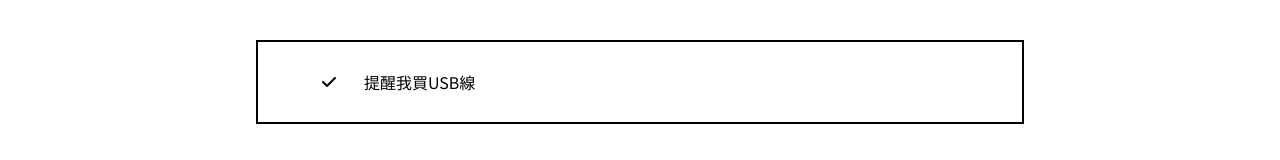
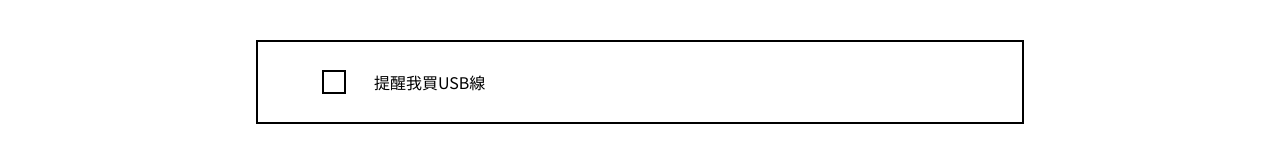
Before and after one commit to todelusion/React-todolist, a React (Vite) app: page / in a window 1280 px wide. Shown: the part 260-420 px from the top of the page. Built offline with nearby package versions, Linux system fonts and the light colour scheme; a web font is replaced by a local one.

Commit message:
f/UI_line-through

```diff
--- a/src/tailwind.css
+++ b/src/tailwind.css
@@ -34,4 +34,15 @@
   .hover-RectangleSelf {
     @apply before:duration-150 hover:before:left-7 hover:before:-right-7 hover:before:top-7 hover:before:-bottom-7;
   }
+  .hover-faX {
+    @apply
+  }
 }
+
+.i-faX {
+  display: none;
+}
+li:hover> .i-faX {
+  display: block;
+  cursor: pointer;
+}
--- a/src/views/Todolist.css
+++ /dev/null
@@ -1,6 +0,0 @@
-.i-faX {
-    display: none;
-}
-li:hover> .i-faX {
-    display: block;
-}
--- a/src/views/Todolist.jsx
+++ b/src/views/Todolist.jsx
@@ -1,6 +1,5 @@
 import React from 'react';
 import axios from 'axios';
-import './Todolist.css';
 
 import { FontAwesomeIcon } from '@fortawesome/react-fontawesome';
 import { faX } from '@fortawesome/free-solid-svg-icons';
@@ -31,8 +30,8 @@ function Todolist() {
           <ul>
             <li className="flex items-center justify-between">
               <div className="flex items-center">
-                <FontAwesomeIcon icon={faCheck} />
-                <p className="ml-7">提醒我買USB線</p>
+                <div className='border-2 border-black w-6 h-6'></div>
+                <p className="ml-7 cursor-pointer hover:line-through">提醒我買USB線</p>
               </div>
               <FontAwesomeIcon icon={faX} className="i-faX" />
             </li>
```
